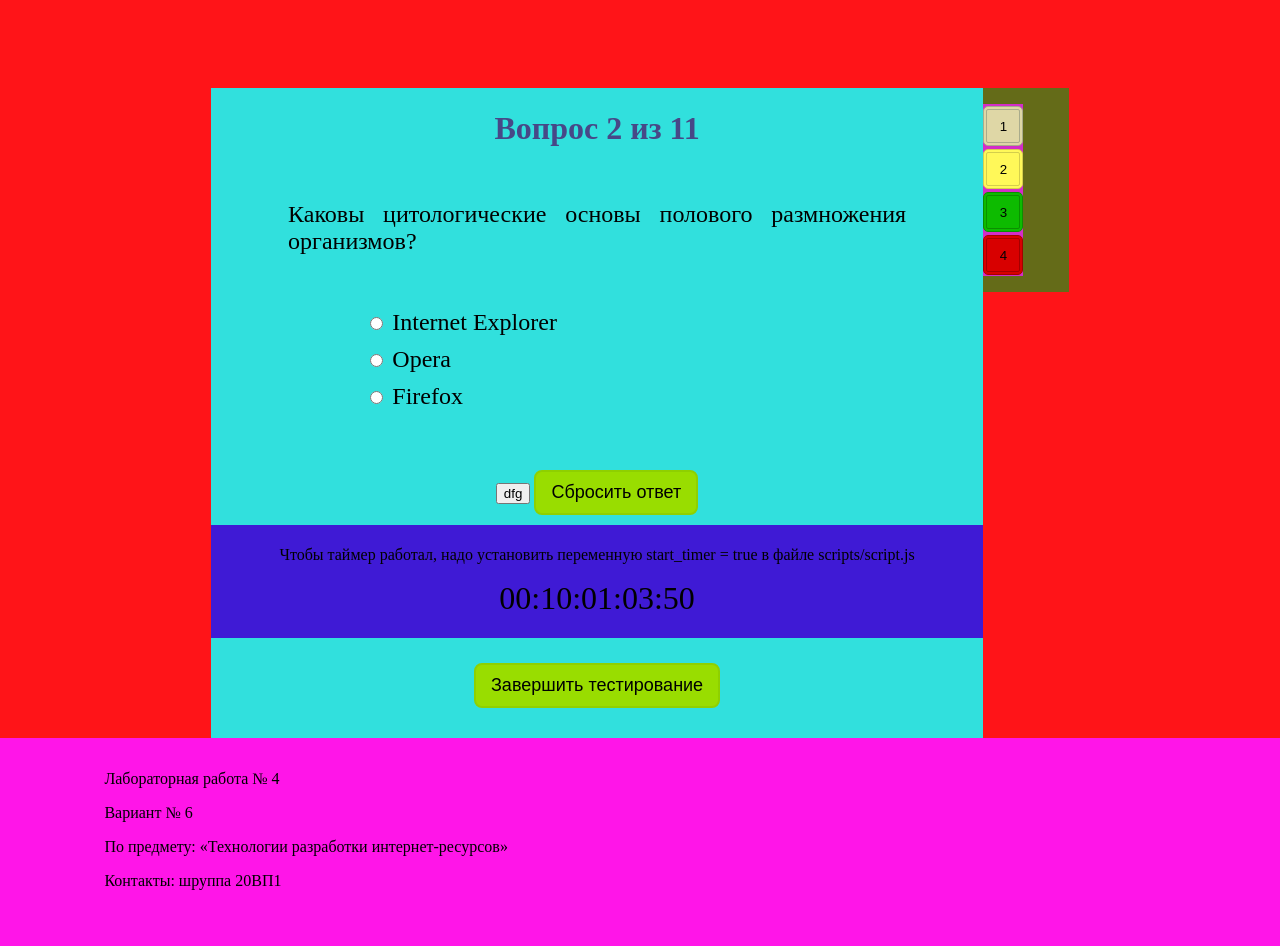
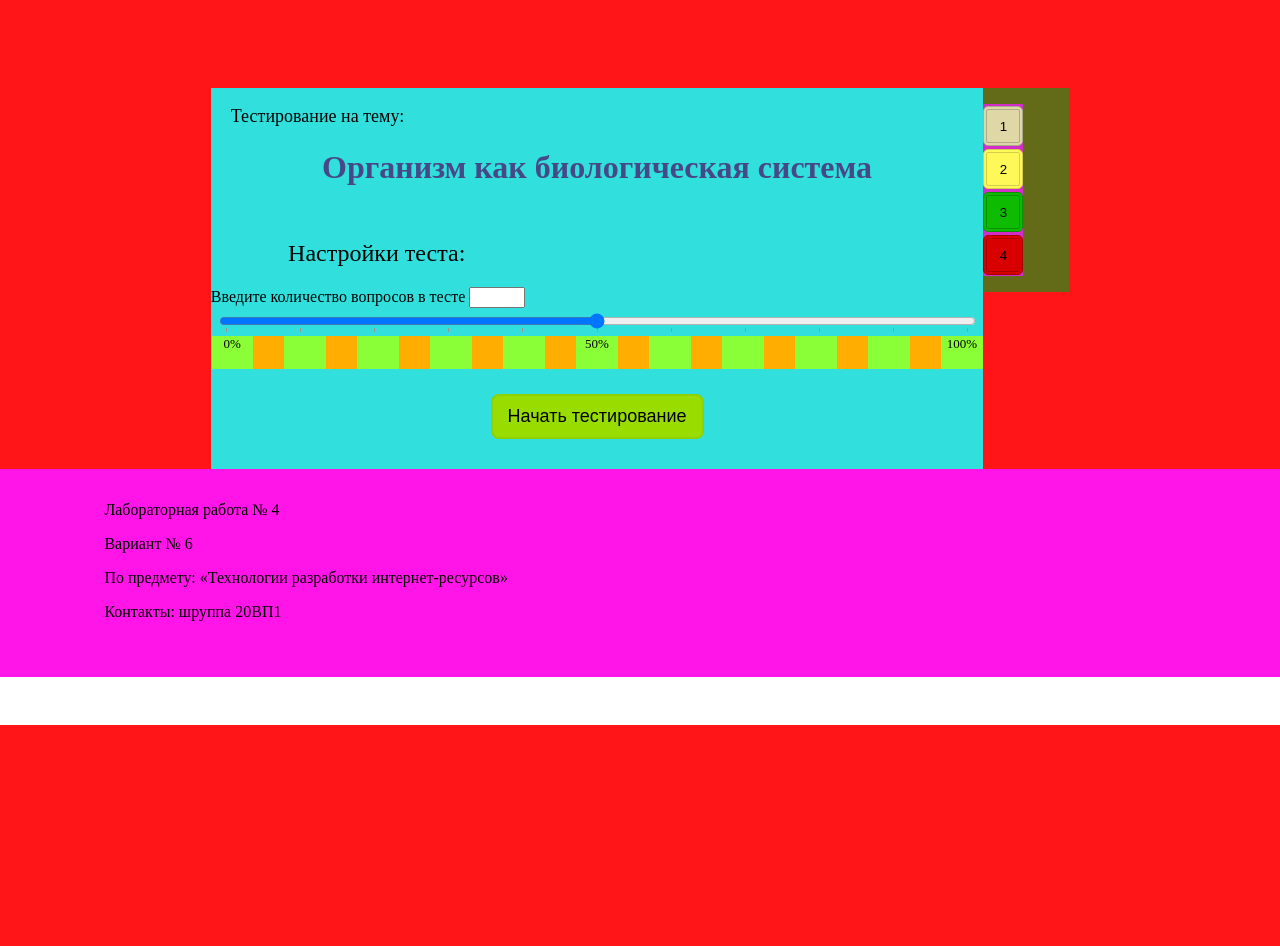
Before and after one commit to DaniinXorchenabo/PGY_2_TRIR, a PHP site: page / in a window 1280 px wide; the page is wider, and only the part inside the window is pictured. Shown: the part 75-1021 px from the top of that part. After the commit the page ends 800 px from the top of that part, so only its background shows below. Run offline with PHP 8.4, Linux system fonts and the light colour scheme.

Commit message:
create start screen

```diff
--- a/laba_4_1/public_html/css/main_content_stile.css
+++ b/laba_4_1/public_html/css/main_content_stile.css
@@ -12,6 +12,7 @@ main{
 	align-content: center;
 	align-items: flex-start;
 	justify-content: center;/*	width: 70%;*/
+	overflow-x: hidden;
 }
 main #content {
 	/*
@@ -88,3 +89,29 @@ main .reset_form input{
 	padding-bottom: 10px;
 	padding-left: 15px;
 }
+
+main .prefix_title{
+	margin-left: 20px;
+	font-size: large;
+}
+main .input_range{
+	width: 98%;
+	margin-left: 1%;
+}
+main datalist{
+	display: flex;
+	flex-wrap: nowrap;
+	align-content: center;
+	align-items: center;
+	justify-content: space-between;
+	width: 100%;
+	background-color: #FFAE00;
+	text-align: center;
+}
+main datalist option{
+	text-align: center;
+	background-color: #8AFF38;
+	width: 5%;
+	overflow-x: hidden;
+	font-size: small;
+}
--- a/laba_4_1/public_html/index.html
+++ b/laba_4_1/public_html/index.html
@@ -40,7 +40,53 @@
         </header>
         <main>
             <div id="content">
-                <h1 class="question_title">Вопрос 2 из 11</h1>
+				<p class="prefix_title">Тестирование на тему:</p>
+				<h1 class="question_title">Организм как биологическая система</h1>
+				<h2 class="question_text">Настройки теста:</h2>
+				<form>
+					<div>
+						<label>Введите количество вопросов в тесте</label>
+                                                <input type="number" min="1" onchange="set_seekbar()"
+                                                       max="11" step="1" list="datalist_for_count_qu"
+                                                       id="count_question">
+					<input type="range" list="tickmarks" id="count_seekbar_qu"
+                                        class="input_range" min="1" max="11" step="1"
+                                        pattern="^[0-9]+$" onchange="set_count_question()">
+					<datalist id="tickmarks">
+					  <option value="1" label="0%">
+					  <option value="2">
+					  <option value="3">
+					  <option value="4">
+					  <option value="5">
+					  <option value="6" label="50%">
+					  <option value="7">
+					  <option value="8">
+					  <option value="9">
+					  <option value="10">
+					  <option value="11" label="100%">
+					</datalist>
+                                        <datalist id="datalist_for_count_qu">
+					  <option value="1">
+					  <option value="2">
+					  <option value="3">
+					  <option value="4">
+					  <option value="5">
+					  <option value="6">
+					  <option value="7">
+					  <option value="8">
+					  <option value="9">
+					  <option value="10">
+					  <option value="11">
+					</datalist>
+					</div>
+					<div class="submit_box">
+                    <input type="submit" value="Начать тестирование">
+					</div>
+
+				</form>
+
+
+<!--                <h1 class="question_title">Вопрос 2 из 11</h1>
 		<h2 class="question_text">Каковы цитологические основы полового размножения организмов?</h2>
 		<form id="question_form">
                 <div class="answers_field">
@@ -68,7 +114,7 @@
 		<div class="submit_box">
                     <input type="submit" value="Завершить тестирование">
 		</div>
-                </form>
+                </form>-->
             </div>
             <nav class="test_nav">
                 <ul>
--- a/laba_4_1/public_html/scripts/script.js
+++ b/laba_4_1/public_html/scripts/script.js
@@ -32,6 +32,12 @@ function timer_renderer(){
 
 setInterval(timer_renderer, 10);
 
-function test_form(){
-//    alert(document.getElementById("question_form").elements.change_ans.value);
+
+function set_seekbar(){
+    // Устанавливает значение для ползунка количества вопросов
+    document.getElementById("count_seekbar_qu").value = document.getElementById("count_question").value;
 }
+
+function set_count_question(){
+    document.getElementById("count_question").value = document.getElementById("count_seekbar_qu").value;
+}
```
Also changed, not shown: laba_4_1/public_html/html/radiobutton_form.html (added, +39 -0 lines), laba_4_1/public_html/scripts/base_form_class.js (+7 -4 lines), laba_4_1/public_html/html/other.html (deleted).
